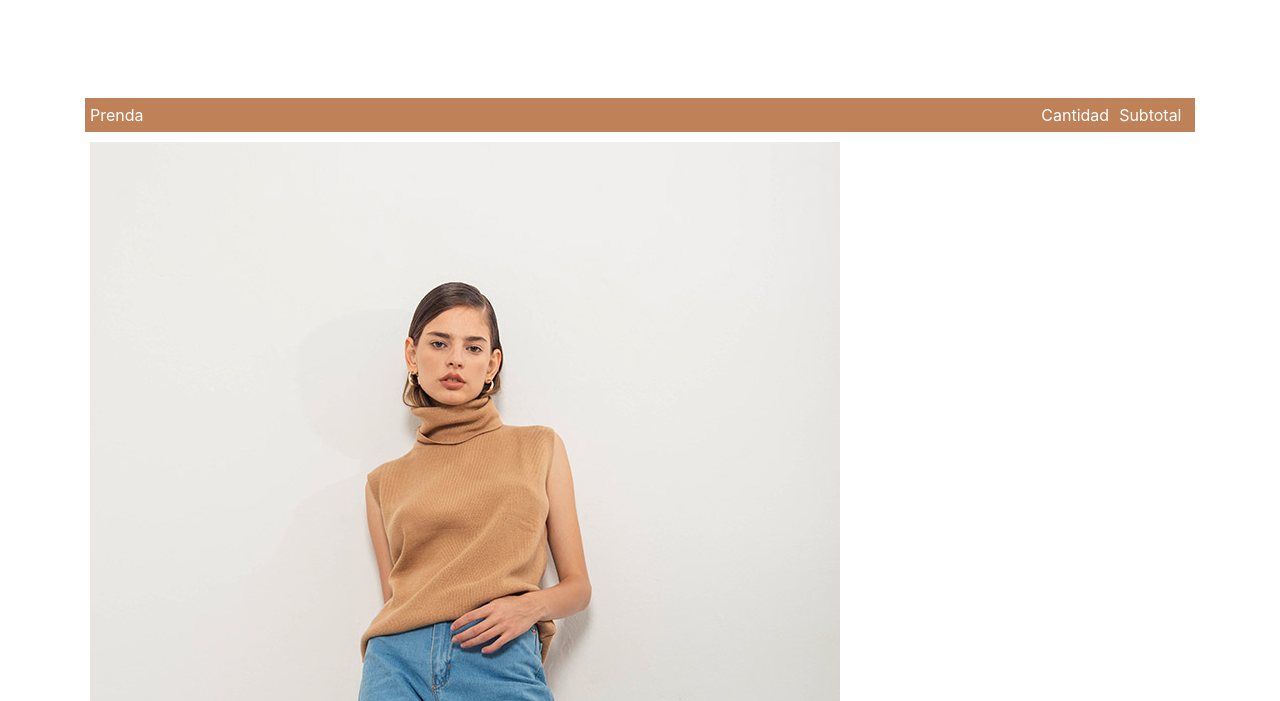
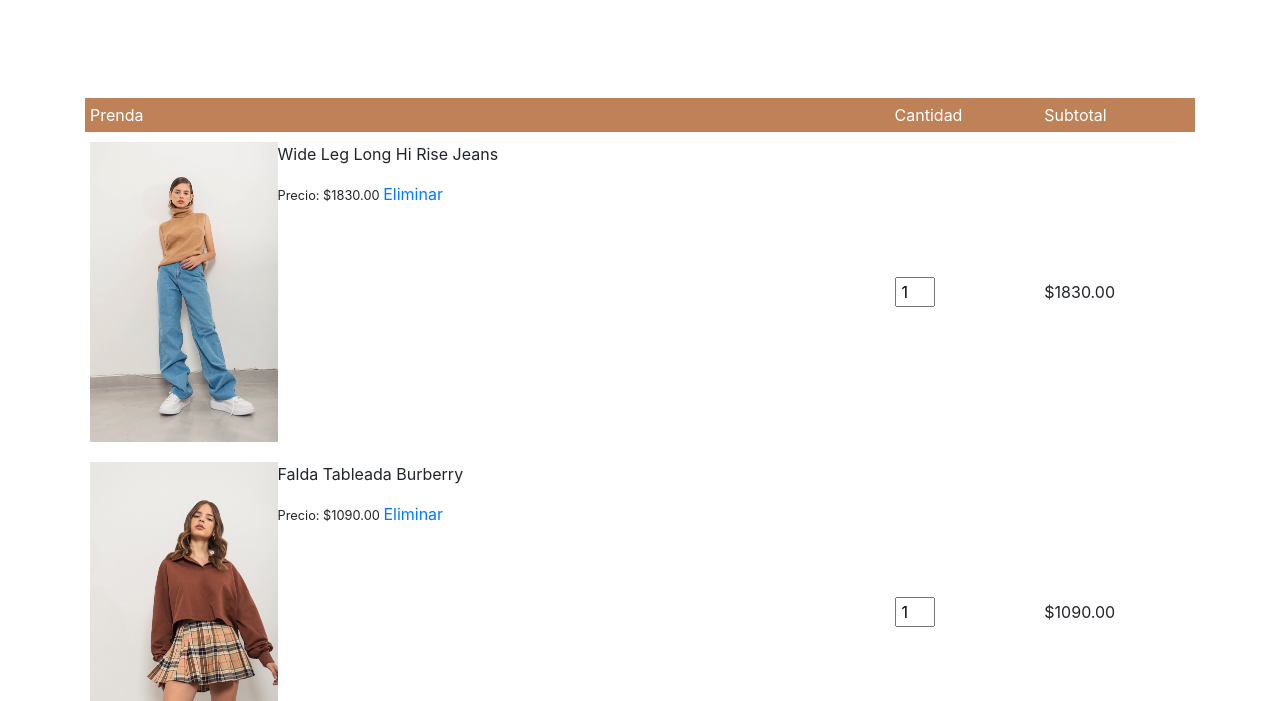
Before and after one commit to brg20/Syko-eshop, a website: page views/carrito.html in a window 1280 px wide. Shown: the part 99-800 px from the top of the page. Drawn offline with nearby package versions, Linux system fonts and the light colour scheme; a web font is replaced by a local one.

Commit message:
Update style.css

```diff
--- a/css/style.css
+++ b/css/style.css
@@ -177,5 +177,5 @@ h1{
 
 /*LOG IN */
 td img{
-	height:300p
+	height:300px
 }
```
